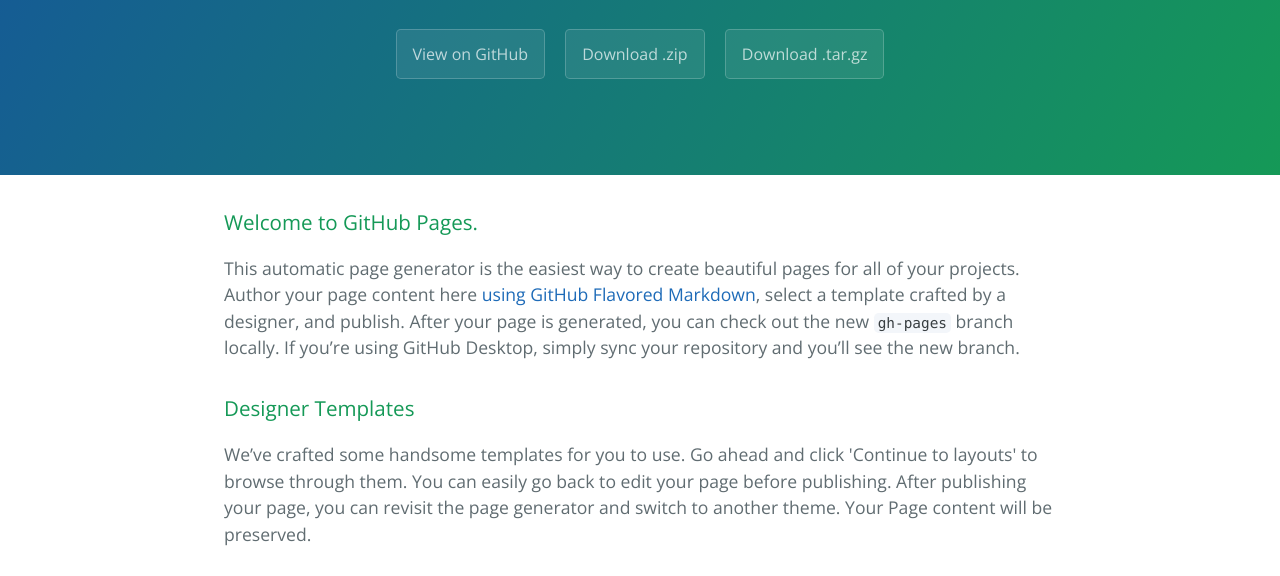
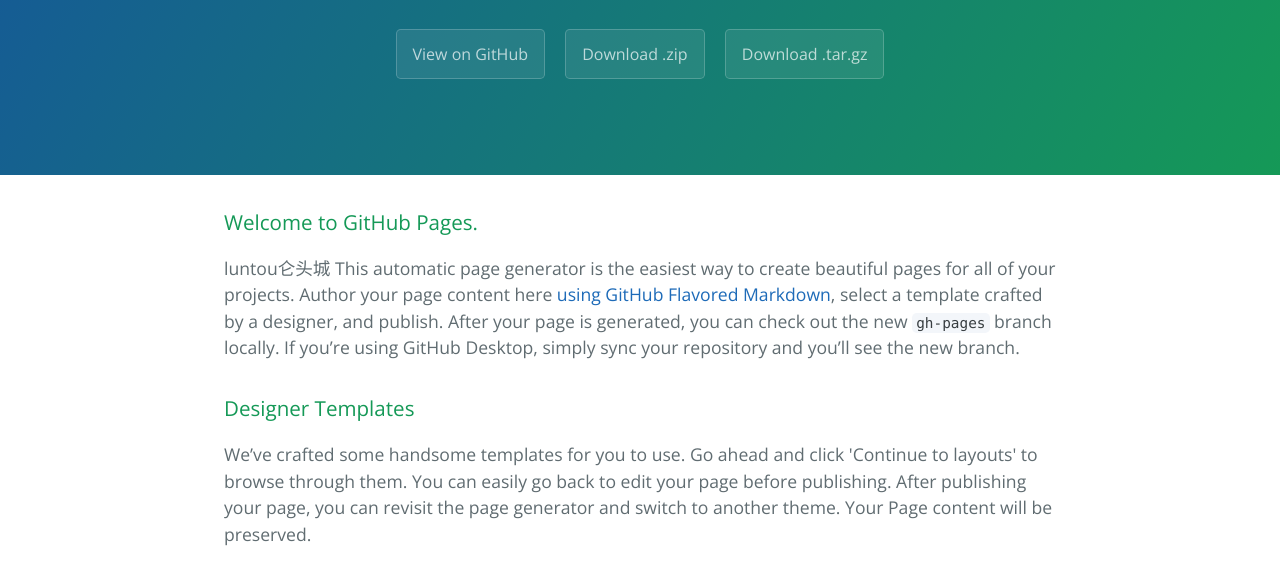
Before and after one commit to honghuai/fanhonghuai.github.com, a plain HTML site: page index.html in a window 1280 px wide. Shown: the part 208-784 px from the top of the page. Drawn offline with nearby package versions, Linux system fonts and the light colour scheme.

```diff
--- a/index.html
+++ b/index.html
@@ -22,7 +22,8 @@
       <h3>
 <a id="welcome-to-github-pages" class="anchor" href="#welcome-to-github-pages" aria-hidden="true"><span class="octicon octicon-link"></span></a>Welcome to GitHub Pages.</h3>
 
-<p>This automatic page generator is the easiest way to create beautiful pages for all of your projects. Author your page content here <a href="https://guides.github.com/features/mastering-markdown/">using GitHub Flavored Markdown</a>, select a template crafted by a designer, and publish. After your page is generated, you can check out the new <code>gh-pages</code> branch locally. If you’re using GitHub Desktop, simply sync your repository and you’ll see the new branch.</p>
+<p>luntou仑头城
+This automatic page generator is the easiest way to create beautiful pages for all of your projects. Author your page content here <a href="https://guides.github.com/features/mastering-markdown/">using GitHub Flavored Markdown</a>, select a template crafted by a designer, and publish. After your page is generated, you can check out the new <code>gh-pages</code> branch locally. If you’re using GitHub Desktop, simply sync your repository and you’ll see the new branch.</p>
 
 <h3>
 <a id="designer-templates" class="anchor" href="#designer-templates" aria-hidden="true"><span class="octicon octicon-link"></span></a>Designer Templates</h3>
```
Also changed, not shown: params.json (+1 -1 lines).
